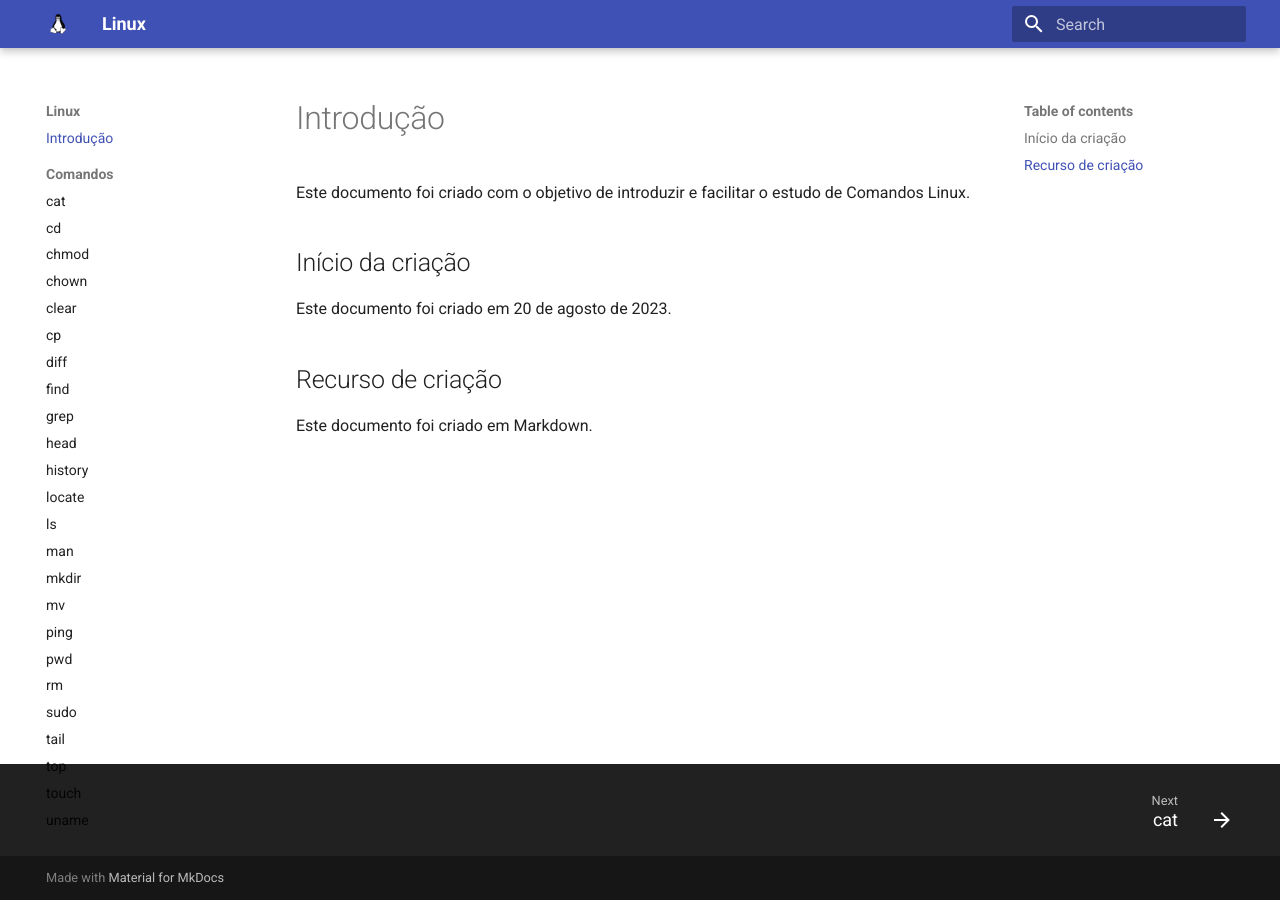
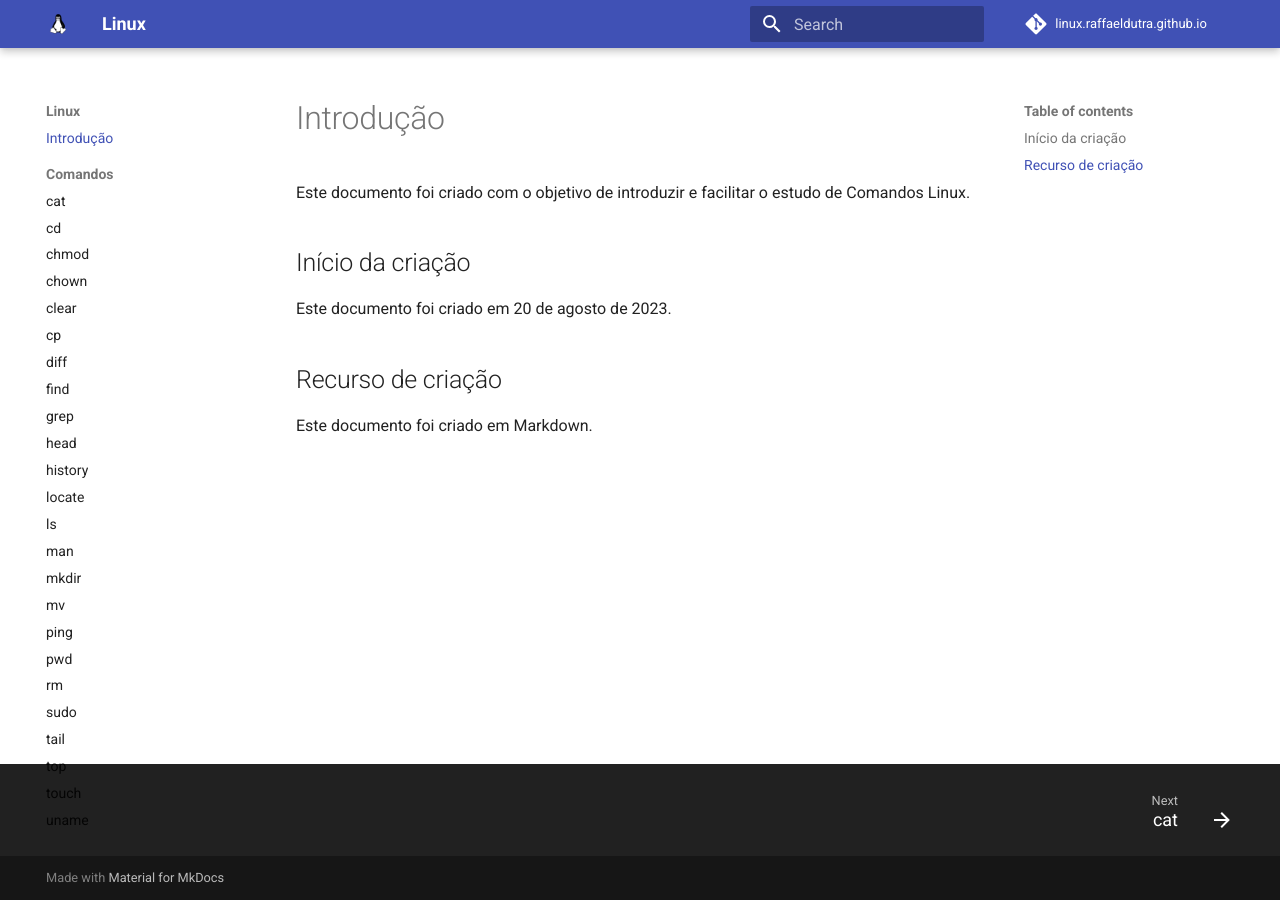
Before and after one commit to raffaeldutra/linux.raffaeldutra.github.io, an MkDocs documentation site: the page built from docs/index.md, in a window 1280 px wide. Built offline with MkDocs 1.6.1 and Material for MkDocs 9.7.7, drawn with Linux system fonts in a browser that asks for light colours; comment, search, counter and statistics services are not loaded.

Commit message:
Closes #15. Adiciona o link do repositório do projeto

```diff
--- a/mkdocs.yml
+++ b/mkdocs.yml
@@ -1,5 +1,7 @@
 site_name: Linux
 site_url: https://linux.rafaeldutra.me
+repo_url: https://github.com/raffaeldutra/linux.raffaeldutra.github.io
+repo_name: linux.raffaeldutra.github.io
 theme:
   name: material
   logo: assets/tux-icon.png
```
